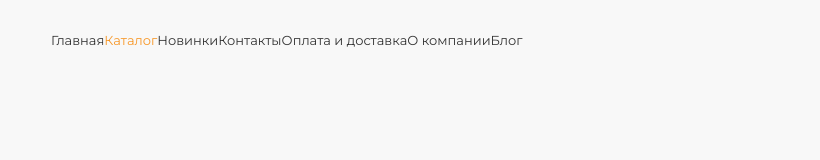
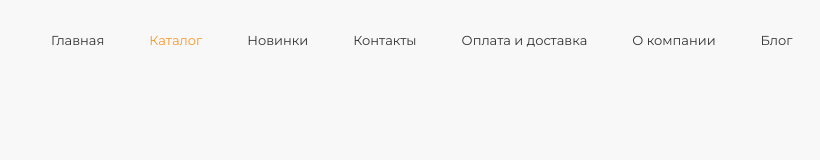
Before and after one commit to gureckij/Header-Training, a plain HTML site: page index.html in a window 1280 px wide. Shown: the top 160 px of the page, 119-939 px from the left. Drawn offline with Linux system fonts and the light colour scheme.

Commit message:
(7/13) Задать отступ между элементами

```diff
--- a/css/style.css
+++ b/css/style.css
@@ -39,6 +39,11 @@ body {
     flex-wrap: wrap;
 }
 
+.site-navigation-item {
+    /* Установите отступ справа по макету */
+    margin-right: 45px;
+}
+
 .site-navigation-item a {
     font-size: 13px;
     line-height: 18px;
```
